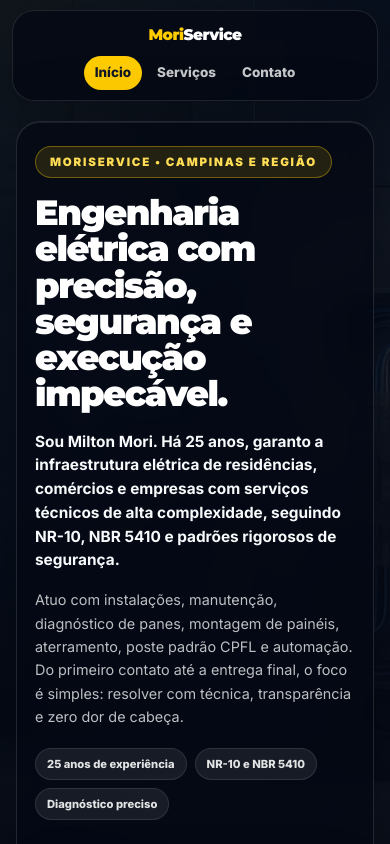
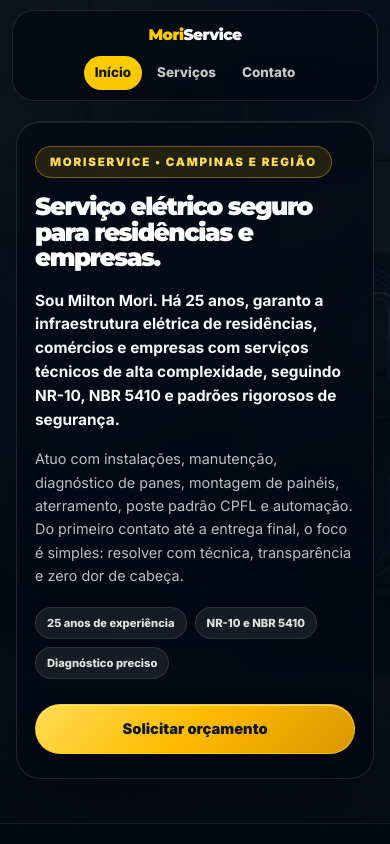
Before and after one commit to MattMori/MoriManutencoes, a React (Vite) app: page / in a window 390 px wide. Shown: the top 844 px of the page. Built offline with nearby package versions, Linux system fonts and the light colour scheme.

Commit message:
atualização de h1

```diff
--- a/src/views/Home/Presentation.module.scss
+++ b/src/views/Home/Presentation.module.scss
@@ -236,7 +236,7 @@
   }
 
   .heroCard h1 {
-    font-size: 2.2rem;
+    font-size: 1.55rem;
     line-height: 1.03;
   }
 
--- a/src/views/Home/Presetation.jsx
+++ b/src/views/Home/Presetation.jsx
@@ -14,9 +14,7 @@ const Presentation = () => {
             MoriService • Campinas e Região
           </span>
 
-          <h1>
-            Engenharia elétrica com precisão, segurança e execução impecável.
-          </h1>
+          <h1>Serviço elétrico seguro para residências e empresas.</h1>
 
           <p className={styles.lead}>
             Sou Milton Mori. Há 25 anos, garanto a infraestrutura elétrica de
```
